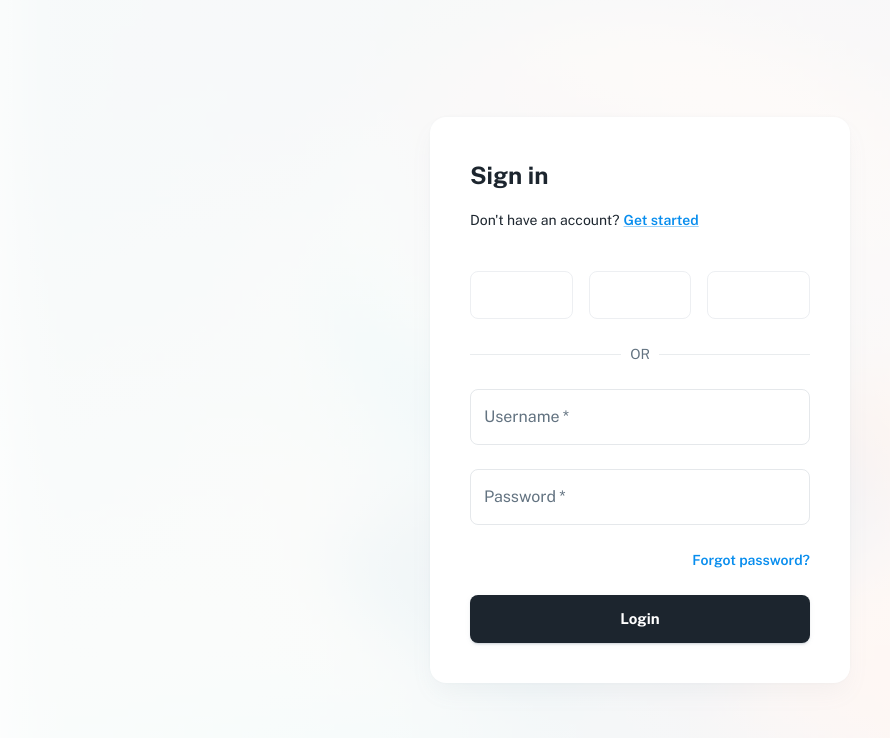
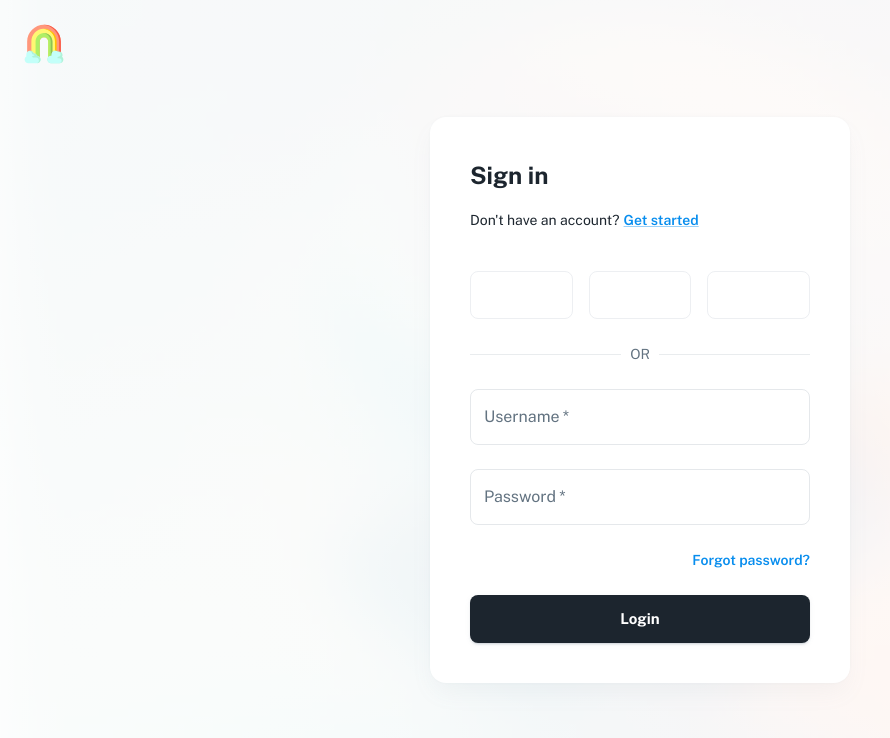
Before and after one commit to leon-tech-dev/react-admin-interface, a React (Vite) app: page /login in a window 1280 px wide. Shown: the top 738 px of the page, without its empty margins (0-890 px from the left). Built offline with nearby package versions, Linux system fonts and the light colour scheme; some icons are missing.

Commit message:
add Logo

```diff
--- a/src/Layouts/Sidebar/Menu.tsx
+++ b/src/Layouts/Sidebar/Menu.tsx
@@ -3,6 +3,7 @@ import { List, Typography, Stack } from '@mui/material';
 import { RouteItem } from '@/router/routes';
 import MenuItem from './MenuItem';
 import Scrollbar from '@/components/Scrollbar';
+import { RouterLink } from '@/router/components';
 interface MenuProps {
   menuRoutes: RouteItem[];
 }
@@ -18,7 +19,7 @@ const Menu: React.FC<MenuProps> = ({ menuRoutes }) => {
         },
       }}
     >
-      <Typography variant="h6" sx={{ p: 2 }}>
+      <Typography component={RouterLink} href="/" variant="h6" sx={{ p: 2 }}>
         React Admin
       </Typography>
       <Stack component="nav" spacing={0.5} sx={{ px: 2 }}>
--- /dev/null
+++ b/src/components/Logo/Logo.tsx
@@ -0,0 +1,88 @@
+import React, { forwardRef } from 'react';
+import Box from '@mui/material/Box';
+import Link from '@mui/material/Link';
+import { SxProps, Theme } from '@mui/material/styles';
+import { RouterLink } from '@/router/components';
+
+interface LogoProps {
+  disabledLink?: boolean;
+  sx?: SxProps<Theme>;
+  // eslint-disable-next-line @typescript-eslint/no-explicit-any
+  [key: string]: any;
+}
+
+const Logo = forwardRef<HTMLDivElement, LogoProps>(
+  ({ disabledLink = false, sx, ...other }, ref) => {
+    const logo = (
+      <Box
+        ref={ref}
+        component="div"
+        sx={{
+          width: 40,
+          height: 40,
+          display: 'inline-flex',
+          ...sx,
+        }}
+        {...other}
+      >
+        <svg
+          xmlns="http://www.w3.org/2000/svg"
+          viewBox="0 0 512 512"
+          style={{ enableBackground: 'new 0 0 512 512' } as React.CSSProperties}
+          xmlSpace="preserve"
+        >
+          <path
+            style={{ fill: '#ff977b' }}
+            d="M471.579 223.663v226.358H309.895V223.663c0-29.765-24.13-53.895-53.895-53.895-29.765 0-53.895 24.13-53.895 53.895v226.358H40.421V223.663C40.421 104.602 136.939 8.084 256 8.084s215.579 96.518 215.579 215.579z"
+          />
+          <path
+            style={{ fill: '#f95948' }}
+            d="M256 8.084c-3.583 0-7.143.098-10.682.273 114.007 5.664 204.703 99.893 204.703 215.306v226.358h21.558V223.663C471.579 104.602 375.061 8.084 256 8.084z"
+          />
+          <path
+            style={{ fill: '#fff873' }}
+            d="M406.905 223.663v226.358h-97.011V223.663c0-29.765-24.13-53.895-53.895-53.895H245.22c-29.765 0-53.895 24.13-53.895 53.895v226.358H94.316V223.663c0-87.491 69.495-158.74 156.295-161.585 86.799 2.844 156.294 74.094 156.294 161.585z"
+          />
+          <path
+            style={{ fill: '#ffc200' }}
+            d="M256 61.979c-3.618 0-7.207.132-10.766.368 84.262 5.554 150.892 75.649 150.892 161.317v226.358h21.558V223.663c0-89.296-72.388-161.684-161.684-161.684z"
+          />
+          <path
+            style={{ fill: '#aeef66' }}
+            d="M363.789 223.663V460.8h-53.895V223.663c0-29.765-24.13-53.895-53.895-53.895-29.765 0-53.895 24.13-53.895 53.895V460.8h-53.895V223.663c0-59.53 48.258-107.789 107.789-107.789 59.533 0 107.791 48.258 107.791 107.789z"
+          />
+          <path
+            style={{ fill: '#8ec155' }}
+            d="M363.789 223.663V460.8h-21.558V223.663c0-55.862-42.494-101.796-96.92-107.246 3.517-.347 7.08-.543 10.688-.543 59.532 0 107.79 48.258 107.79 107.789z"
+          />
+          <path
+            style={{ fill: '#aff2d8' }}
+            d="M503.916 455.41c0 26.789-21.716 48.505-48.505 48.505h-107.79c-26.789 0-48.505-21.716-48.505-48.505s21.716-48.505 48.505-48.505h5.389v-16.168c0-26.789 21.716-48.505 48.505-48.505 13.005 0 24.806 5.129 33.515 13.461a43.033 43.033 0 0 1 14.99-2.682c23.812 0 43.116 19.304 43.116 43.116 0 8.197-2.288 15.86-6.26 22.386 10.424 8.895 17.04 22.121 17.04 36.897z"
+          />
+          <path
+            style={{ fill: '#c3fff9' }}
+            d="M482.358 471.579c0 17.86-14.477 32.337-32.337 32.337h-102.4c-26.789 0-48.505-21.716-48.505-48.505s21.716-48.505 48.505-48.505h5.389v-16.168c0-26.789 21.716-48.505 48.505-48.505 12.999 0 24.795 5.124 33.504 13.45l-.023.011h3.43c17.119 0 30.996 13.878 30.996 30.996 0 16.845-13.44 30.542-30.181 30.975v.038c-5.585.182-10.393 4.439-10.755 10.044-.406 6.278 4.565 11.497 10.755 11.497h10.779c17.86-.002 32.338 14.475 32.338 32.335zM212.884 455.41c0 26.789-21.716 48.505-48.505 48.505H56.589c-26.789 0-48.505-21.716-48.505-48.505 0-16.816 8.56-31.63 21.558-40.332v-24.342c0-26.789 21.716-48.505 48.505-48.505 21.145 0 39.12 13.535 45.76 32.411 19.991 1.075 36.755 14.253 43.116 32.337 25.558 1.374 45.861 22.53 45.861 48.431z"
+          />
+          <path
+            style={{ fill: '#aff2d8' }}
+            d="M212.884 455.471c-.032 26.898-22.415 48.445-49.313 48.445H153.6c20.836 0 37.726-16.891 37.726-37.726 0-20.836-16.891-37.726-37.726-37.726h-38.095c-6.19 0-11.162-5.219-10.755-11.497.371-5.729 5.383-10.061 11.124-10.061h8.86a8.152 8.152 0 0 0 0-16.304h-9.876c-5.223 0-9.639-3.755-10.605-8.889-3.569-18.959-18.172-34.016-36.886-38.264a48.645 48.645 0 0 1 10.779-1.217c21.145 0 39.12 13.535 45.76 32.411 19.963 1.073 36.708 14.217 43.088 32.262h.002l.043.075.013.001c25.566 1.391 45.863 22.571 45.832 48.49z"
+          />
+        </svg>
+      </Box>
+    );
+
+    if (disabledLink) {
+      return logo;
+    }
+
+    return (
+      <Link component={RouterLink} href="/" sx={{ display: 'contents' }}>
+        {logo}
+      </Link>
+    );
+  }
+);
+
+Logo.displayName = 'Logo';
+
+export default Logo;
--- /dev/null
+++ b/src/components/Logo/index.ts
@@ -0,0 +1 @@
+export { default } from './Logo';
--- a/src/pages/Login/LoginView.tsx
+++ b/src/pages/Login/LoginView.tsx
@@ -14,13 +14,11 @@ import { alpha, useTheme, Theme } from '@mui/material/styles';
 import InputAdornment from '@mui/material/InputAdornment';
 
 import { useRouter } from '@/router/hooks';
-// import { useNavigate } from 'react-router-dom';
 import { useDispatch } from 'react-redux';
 import { login } from '@/store/slices/loginSlice';
 
 import { bgGradient } from '@/theme/css';
-
-// import Logo from 'src/components/logo';
+import Logo from '@/components/Logo';
 import Iconify from '@/components/iconify';
 
 export default function LoginView() {
@@ -98,6 +96,13 @@ export default function LoginView() {
         height: 1,
       }}
     >
+      <Logo
+        sx={{
+          position: 'fixed',
+          top: { xs: 16, md: 24 },
+          left: { xs: 16, md: 24 },
+        }}
+      />
       <Stack alignItems="center" justifyContent="center" sx={{ height: 1 }}>
         <Card
           sx={{
--- /dev/null
+++ b/src/router/components/RouterLink.tsx
@@ -0,0 +1,14 @@
+import { forwardRef } from 'react';
+import { Link, LinkProps } from 'react-router-dom';
+
+interface RouterLinkProps extends Omit<LinkProps, 'to'> {
+  href: string;
+}
+
+const RouterLink = forwardRef<HTMLAnchorElement, RouterLinkProps>(({ href, ...other }, ref) => (
+  <Link ref={ref} to={href} {...other} />
+));
+
+RouterLink.displayName = 'RouterLink';
+
+export default RouterLink;
--- a/src/router/components/index.ts
+++ b/src/router/components/index.ts
@@ -1,3 +1,4 @@
 export { default as icon } from './IconConfig';
 export { default as ProtectedRoute } from './ProtectedRoute';
 export { default as RootRedirect } from './RootRedirect';
+export { default as RouterLink } from './RouterLink';
```
